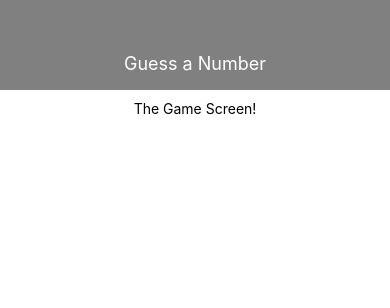
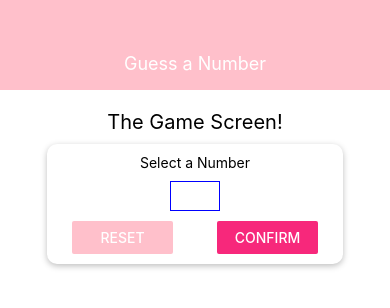
Before and after one commit to sethlewandowski/guess-a-number, a React Native app: screen / in a window 390 px wide. Shown: the top 308 px of the page. Built offline with nearby package versions, Linux system fonts and the light colour scheme.

Commit message:
finished hour of work on 5/18

```diff
--- /dev/null
+++ b/components/Card.js
@@ -0,0 +1,25 @@
+import React from 'react';
+import { View, StyleSheet } from 'react-native';
+
+const Card = props => {
+	return(
+		<View style={{...styles.card, ...props.style}}>{props.children}</View>
+		)
+};
+
+const styles = StyleSheet.create({
+	card: {
+		width: 300,
+		maxWidth: '80%',
+		alignItems: 'center',
+		shadowColor: 'black', //ios
+		shadowOffset: { width: 0, height: 2}, //ios
+		shadowRadius: 6, //ios
+		shadowOpacity: 0.26, //ios
+		elevation: 3, //only works on android
+		backgroundColor: 'white',
+		padding: 10,
+		borderRadius: 10,
+	}
+});
+export default Card;
--- a/components/Header.js
+++ b/components/Header.js
@@ -1,5 +1,7 @@
 import React from 'react';
 import { View, Text, StyleSheet } from 'react-native';
+
+import Colors from '../constants/colors.js';
 
 const Header = props => {
 	return (
@@ -14,7 +16,7 @@
 		width: '100%',
 		height: 90,
 		paddingTop: 36,
-		backgroundColor: 'grey',
+		backgroundColor: Colors.accent,
 		alignItems: 'center',
 		justifyContent: 'center'
 	},
--- /dev/null
+++ b/components/Input.js
@@ -0,0 +1,16 @@
+import React from 'react';
+import { TextInput, StyleSheet } from 'react-native';
+
+const Input = props => {
+	return <TextInput {...props} style={{...styles.input, ...props.style }} />;
+};
+
+const styles = StyleSheet.create({
+	input: {
+		height: 30,
+		borderColor: 'blue',
+		borderWidth: 1,
+		marginVertical: 10
+	}
+});
+export default Input;
--- /dev/null
+++ b/constants/colors.js
@@ -0,0 +1,4 @@
+export default {
+	primary: '#f7287b',
+	accent: 'pink',
+};
--- a/screens/StartGameScreen.js
+++ b/screens/StartGameScreen.js
@@ -1,10 +1,28 @@
 import React from 'react';
-import { View, StyleSheet, Text } from 'react-native';
+import { View, TextInput, StyleSheet, Text, Button } from 'react-native';
+
+import Card from '../components/Card.js';
+import Input from '../components/Input.js';
+import Colors from '../constants/colors';
 
 const StartGameScreen = props => {
 	return (
 		<View style={styles.screen}>
-			<Text>The Game Screen!</Text>
+			<Text style={styles.title}>The Game Screen!</Text>
+			<Card style={styles.inputContainer}>
+				<Text>Select a Number</Text>
+				<Input style={styles.input}
+					blurOnSubmit
+					autoCapitalize='none'
+					autoCorrect={false}
+					keyboardType="number-pad"
+					maxLength={2}
+				/>
+				<View style={styles.buttonContainer} >
+					<View style={styles.button}><Button color={Colors.accent} title="Reset" onPress={() => {}}/></View>
+					<View style={styles.button}><Button color={Colors.primary} title="Confirm" onPress={() => {}}/></View>
+				</View>
+			</Card>
 		</View>
 	);
 };
@@ -14,7 +32,29 @@
 		flex: 1,
 		padding: 10,
 		alignItems: 'center',
-	}
+	},
+	title: {
+		fontSize: 20,
+		marginVertical: 10,
+	},
+	inputContainer: {
+		width: 300,
+		maxWidth: '80%',
+		alignItems: 'center',
+	},
+	buttonContainer: {
+		flexDirection: 'row',
+		width: '100%',
+		justifyContent: 'space-between',
+		paddingHorizontal: 15
+	},
+	button: {
+		width: 101,
+	},
+	input: {
+		width: 50,
+		textAlign: 'center'
+	},
 });
 
 export default StartGameScreen;
```
